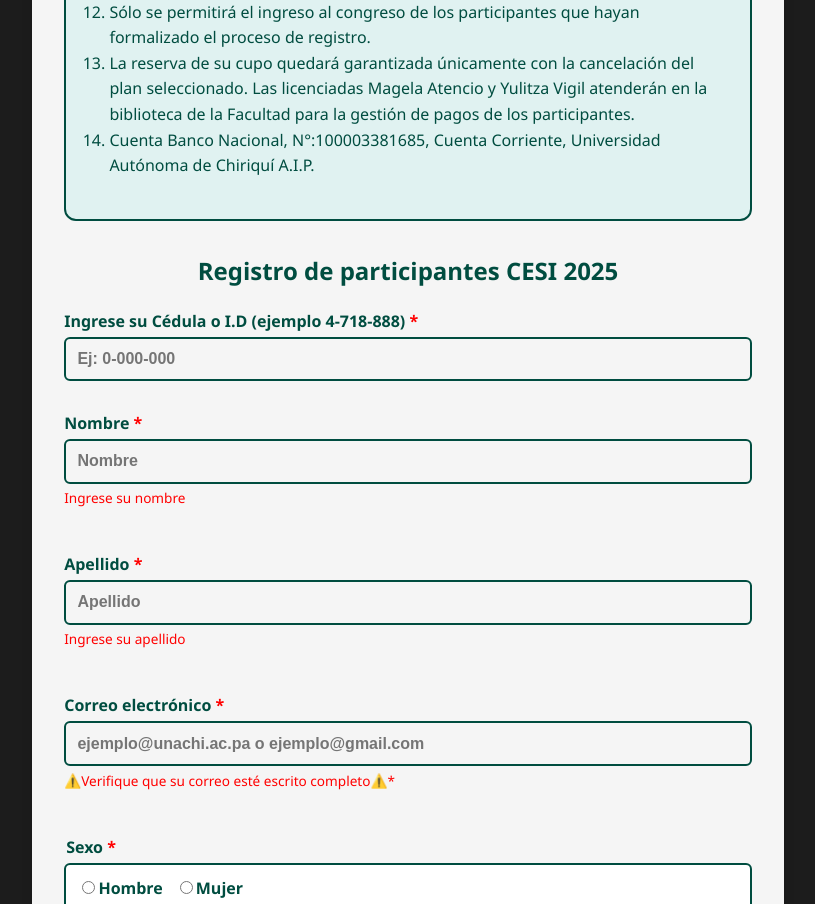
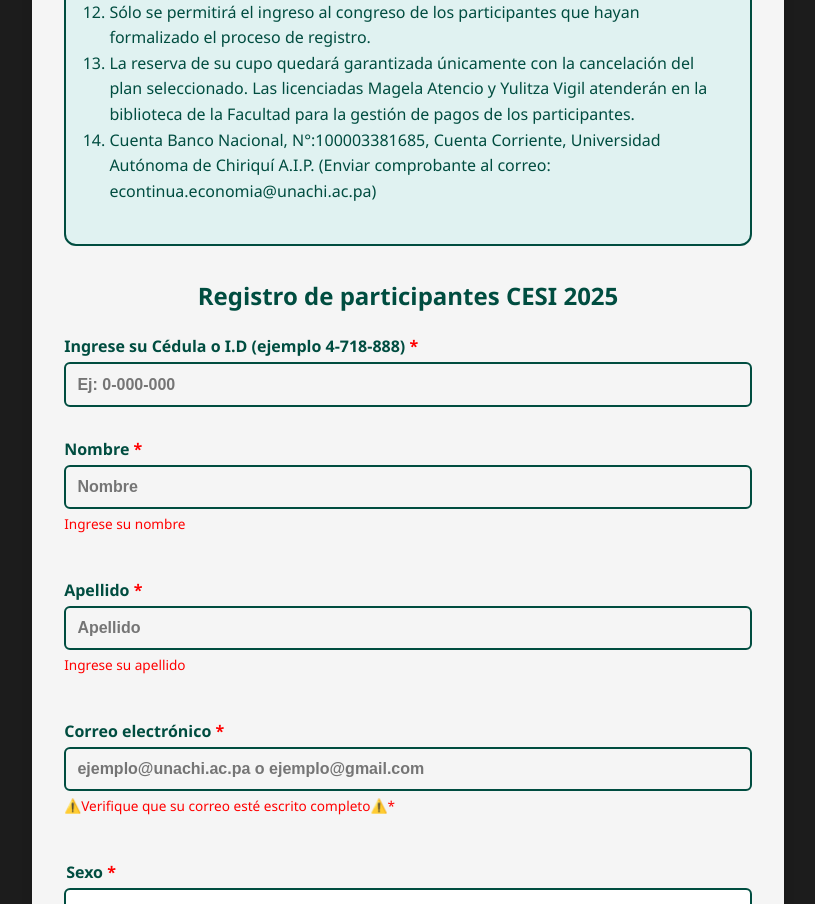
Before and after one commit to Informaticspro/cesi-asistencia, a React (Vite) app: page /registrar in a window 1280 px wide. Shown: the part 940-1844 px from the top of the page, without its empty margins (232-1047 px from the left). Built offline with nearby package versions, Linux system fonts and the light colour scheme.

Commit message:
agrenado texto al formulario de registro

```diff
--- a/src/RegistrarParticipante.jsx
+++ b/src/RegistrarParticipante.jsx
@@ -252,7 +252,9 @@ setMostrarErrorCedula(false);
           <li>La reserva de su cupo quedará garantizada únicamente con la cancelación del plan seleccionado.
             Las licenciadas Magela Atencio y Yulitza Vigil atenderán en la biblioteca de la Facultad para
             la gestión de pagos de los participantes.</li>
-            <li>Cuenta Banco Nacional, N°:100003381685, Cuenta Corriente, Universidad Autónoma de Chiriquí A.I.P.</li>
+            <li>Cuenta Banco Nacional, N°:100003381685, Cuenta Corriente, Universidad Autónoma de Chiriquí A.I.P.
+              (Enviar comprobante al correo: econtinua.economia@unachi.ac.pa)
+            </li>
         </ol>
       </div>
 
```
